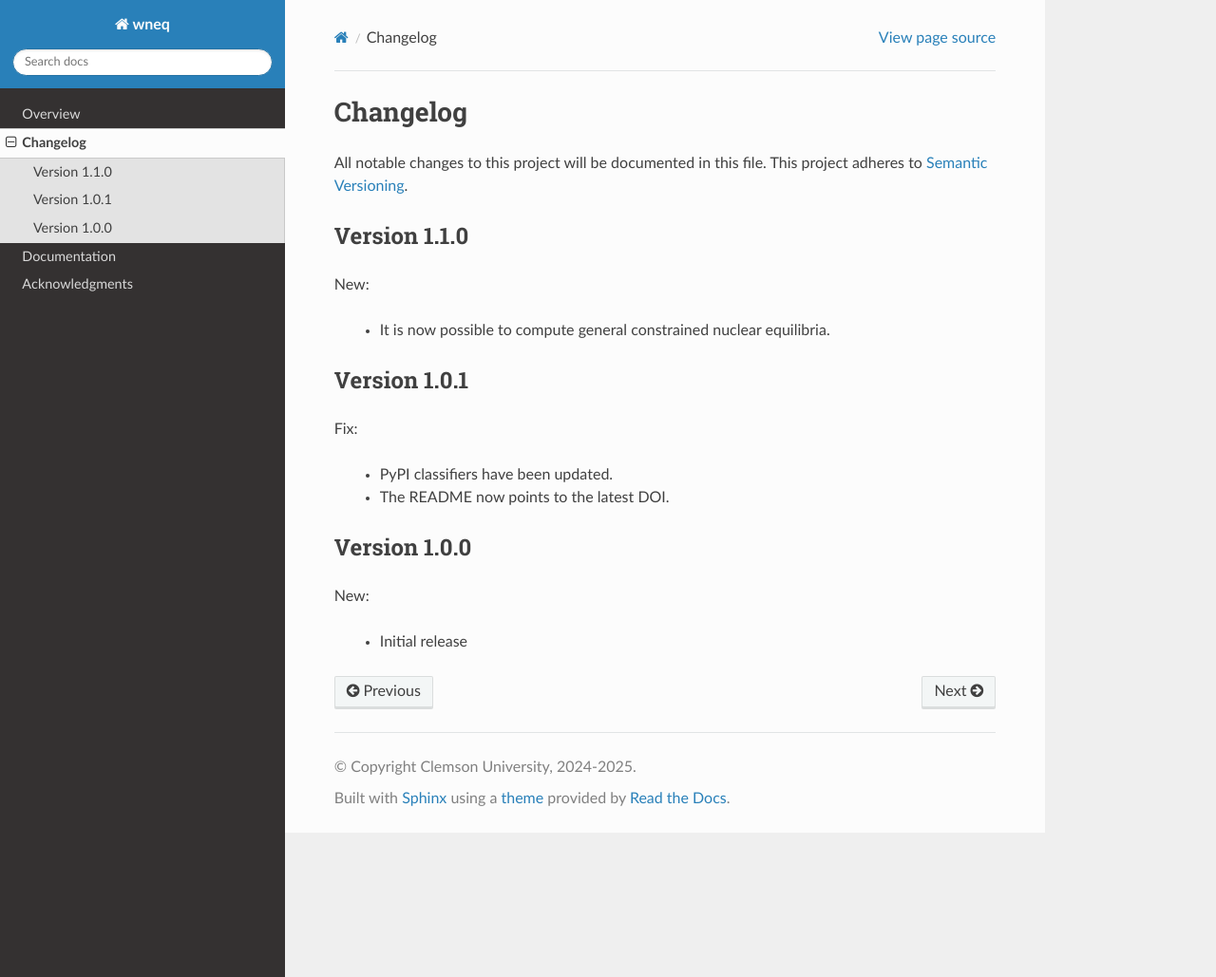
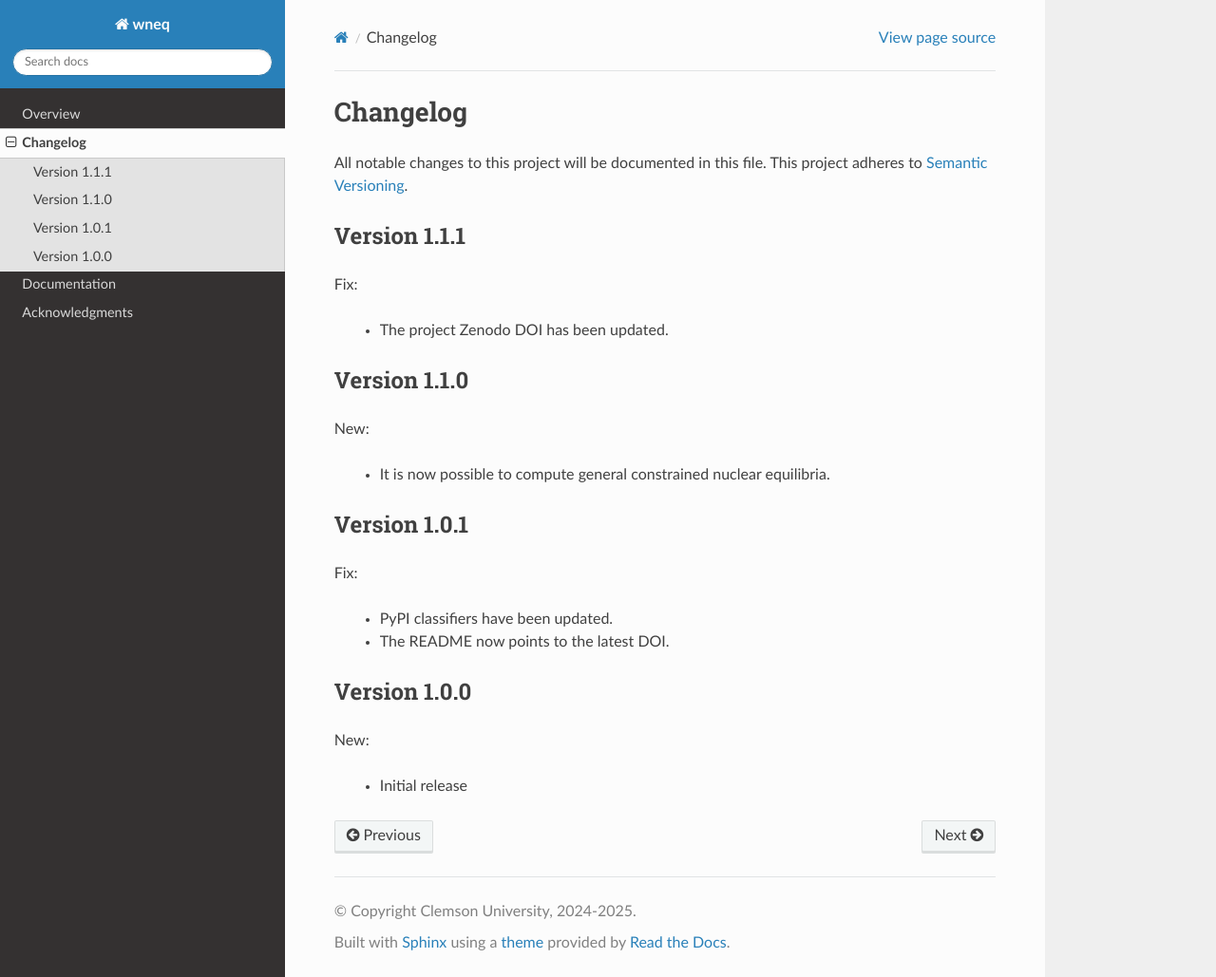
Before and after one commit to mbradle/wneq, a Sphinx documentation site: the page built from doc/source/changelog.rst, in a window 1280 px wide and 1029 px high. Shown: the whole window at 95% size. Built offline with Sphinx 7.4.7 and the Read the Docs theme 3.1.0, drawn with Linux system fonts in a browser that asks for light colours.

Commit message:
Update zenode.  Tweak tutorial.

```diff
--- a/README.rst
+++ b/README.rst
@@ -1,8 +1,8 @@
 Overview
 ========
 
-.. image:: https://zenodo.org/badge/DOI/10.5281/zenodo.12509473.svg
-  :target: https://zenodo.org/doi/10.5281/zenodo.12509473
+.. image:: https://zenodo.org/badge/594266413.svg
+  :target: https://doi.org/10.5281/zenodo.15351271
 
 wneq is a python package for computing nuclear equilibria.
 
--- a/doc/source/changelog.rst
+++ b/doc/source/changelog.rst
@@ -3,6 +3,13 @@
 
 All notable changes to this project will be documented in this file.  This
 project adheres to `Semantic Versioning <http://semver.org/spec/v2.0.0.html>`_.
+
+Version 1.1.1
+-------------
+
+Fix:
+
+  * The project Zenodo DOI has been updated.
 
 Version 1.1.0
 -------------
--- a/pyproject.toml
+++ b/pyproject.toml
@@ -8,7 +8,7 @@
 
 [project]
 name = "wneq"
-version = "1.1.0"
+version = "1.1.1"
 dependencies = ["wnnet", "numpy"]
 requires-python = ">=3.0"
 authors = [
--- a/wneq/__about__.py
+++ b/wneq/__about__.py
@@ -12,6 +12,6 @@
 
 __title__ = "wneq"
 __summary__ = "Python project to handle webnucleo equilibria"
-__version__ = "1.1.0"
+__version__ = "1.1.1"
 __author__ = "Clemson University"
 __copyright__ = "Clemson University, 2024-2025"
```
Also changed, not shown: 1 other file.
